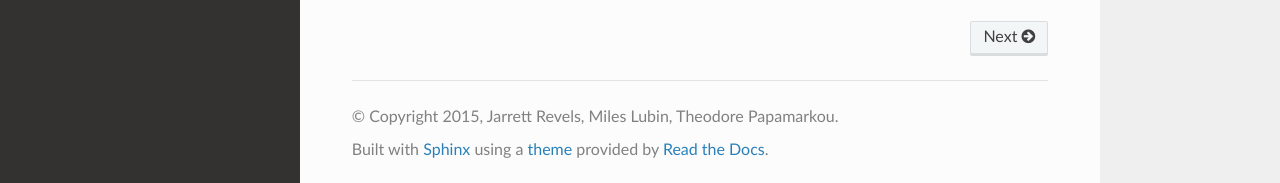
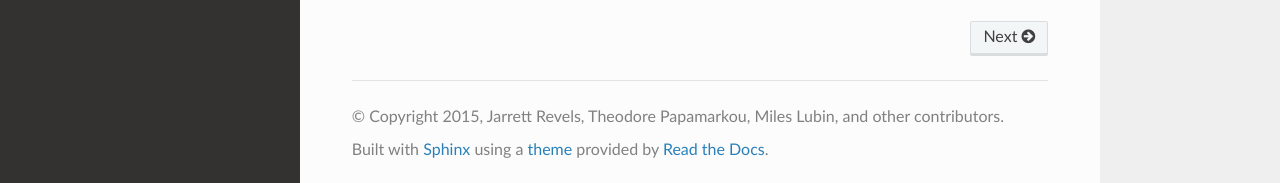
Before and after one commit to JuliaDiff/ForwardDiff.jl, a Sphinx documentation site: the page built from docs/source/index.rst, in a window 1280 px wide and 1337 px high. Shown: the part 1151-1334 px from the top of the window. Built offline with Sphinx 7.4.7 and the Read the Docs theme 2.0.0, drawn with Linux system fonts in a browser that asks for light colours.

Commit message:
use consistent author info

```diff
--- a/docs/source/conf.py
+++ b/docs/source/conf.py
@@ -49,8 +49,8 @@
 
 # General information about the project.
 project = u'ForwardDiff.jl'
-copyright = u'2015, Jarrett Revels, Miles Lubin, Theodore Papamarkou'
-author = u'Jarrett Revels, Miles Lubin, Theodore Papamarkou'
+copyright = u'2015, Jarrett Revels, Theodore Papamarkou, Miles Lubin, and other contributors'
+author = u'Jarrett Revels, Theodore Papamarkou, Miles Lubin, and other contributors'
 
 # The version info for the project you're documenting, acts as replacement for
 # |version| and |release|, also used in various other places throughout the
```
Also changed, not shown: LICENSE.md.
